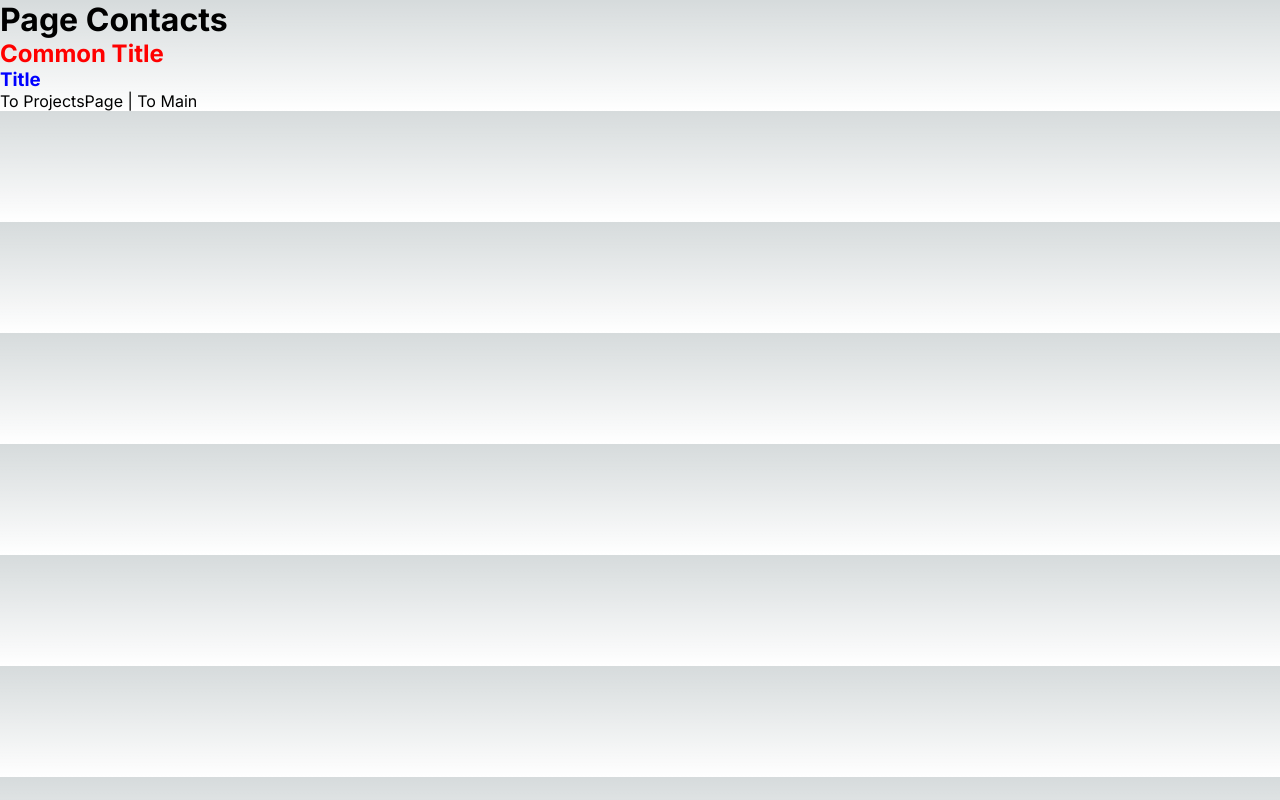
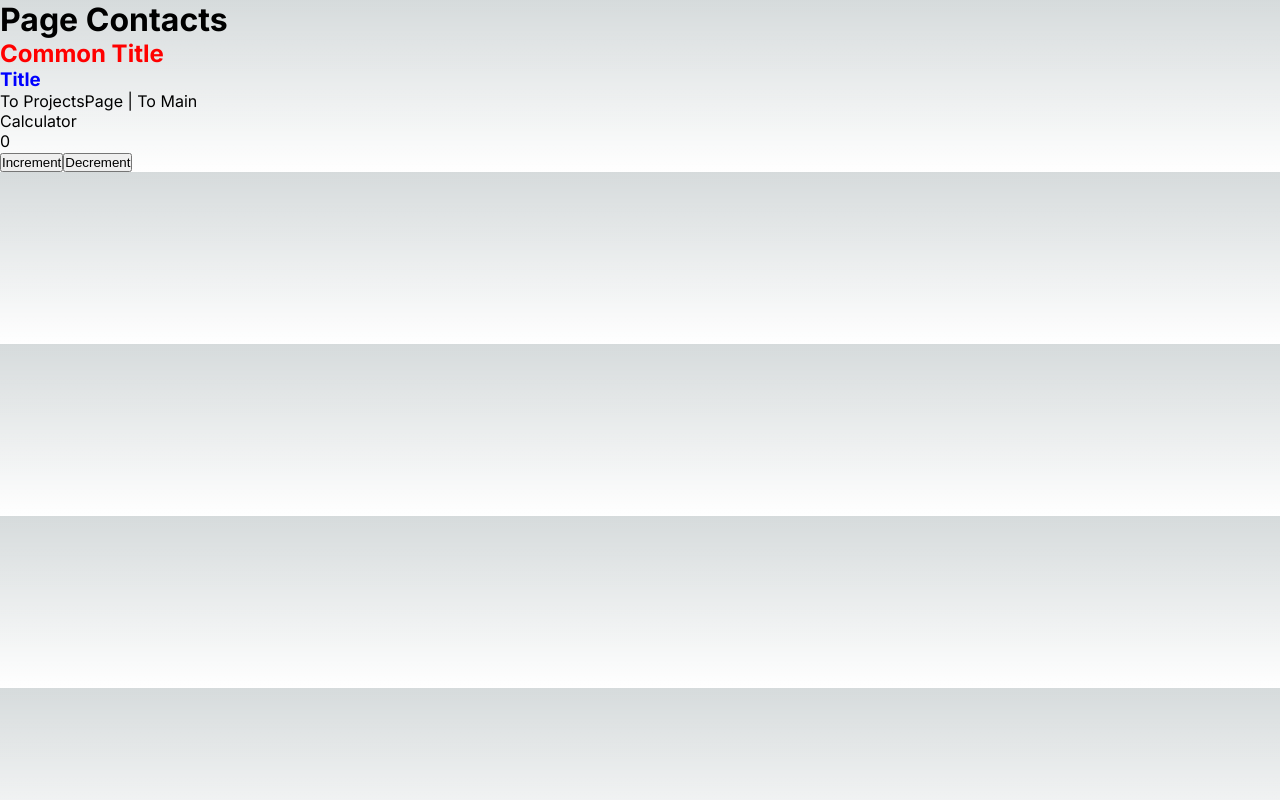
Before and after one commit to GKastet/UnitedWebStudio-Next, a Next.js app: page /contacts in a window 1280 px wide. Built offline with nearby package versions, Linux system fonts and the light colour scheme.

Commit message:
calculator-test

```diff
--- a/src/app/(pages)/contacts/page.tsx
+++ b/src/app/(pages)/contacts/page.tsx
@@ -1,5 +1,7 @@
+//Page Contacts
 import Link from "next/link";
 import stylesPageContacts from "./pageContacts.module.css";
+import Calculator from "@/components/btns/btnCalc/calculator";
 
 const PageContacts = () => {
   const { titleCommon, title } = stylesPageContacts;
@@ -11,6 +13,7 @@ const PageContacts = () => {
       <h3 className={title}>Title</h3>
       <Link href='/projects'>To ProjectsPage | </Link>
       <Link href='/'>To Main</Link>
+      <Calculator/>
     </>
   );
 };
--- a/src/app/(pages)/projects/page.tsx
+++ b/src/app/(pages)/projects/page.tsx
@@ -1,3 +1,4 @@
+//Page Projects
 import Link from "next/link";
 import stylesPageProjects from "./pageProjects.module.css";
 
--- /dev/null
+++ b/src/components/btns/btnCalc/calculator.tsx
@@ -0,0 +1,28 @@
+"use client";
+
+import { useState } from "react";
+
+const Calculator = () => {
+  const [number, setNumber] = useState(0);
+
+  const handleIncrement = () => {
+    setNumber(number + 1);
+  };
+  const handleDecrement = () => {
+    setNumber(number - 1);
+  };
+  return (
+    <>
+      <div>Calculator</div>
+      <p>{number}</p>
+      <button type="button" onClick={handleIncrement}>
+        Increment
+      </button>
+      <button type="button" onClick={handleDecrement}>
+        Decrement
+      </button>
+    </>
+  );
+};
+
+export default Calculator;
```
Also changed, not shown: src/components/Footer/Footer.tsx (added, +7 -0 lines), src/components/Header/Header.tsx (added, +7 -0 lines).
